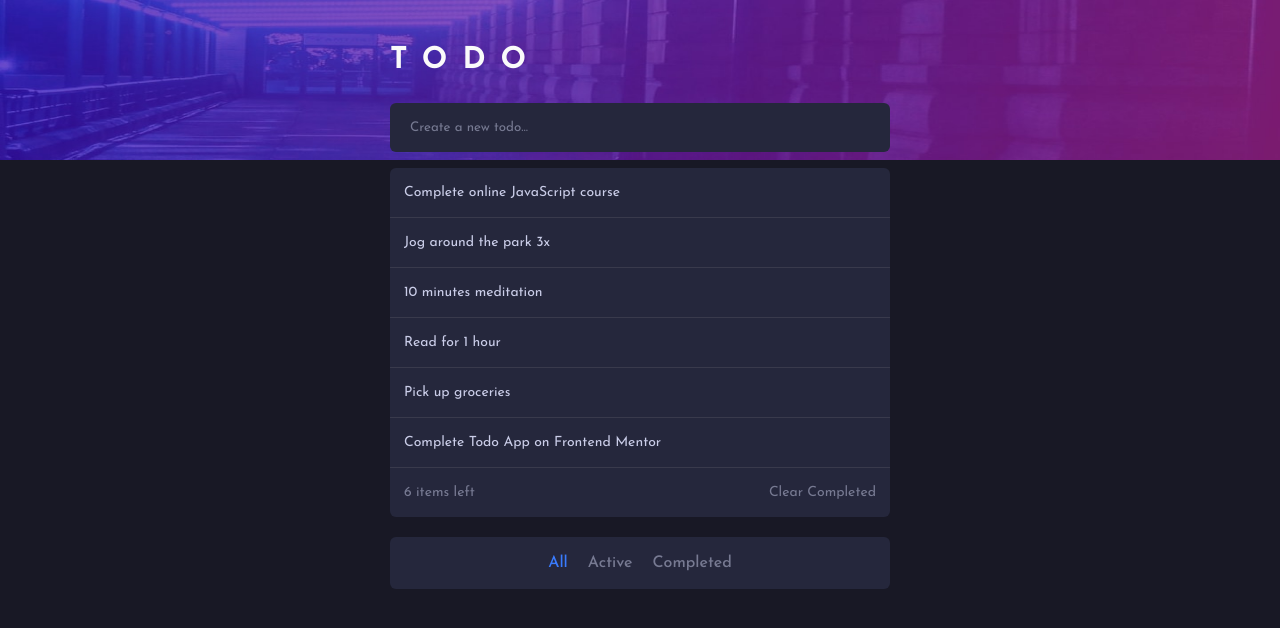
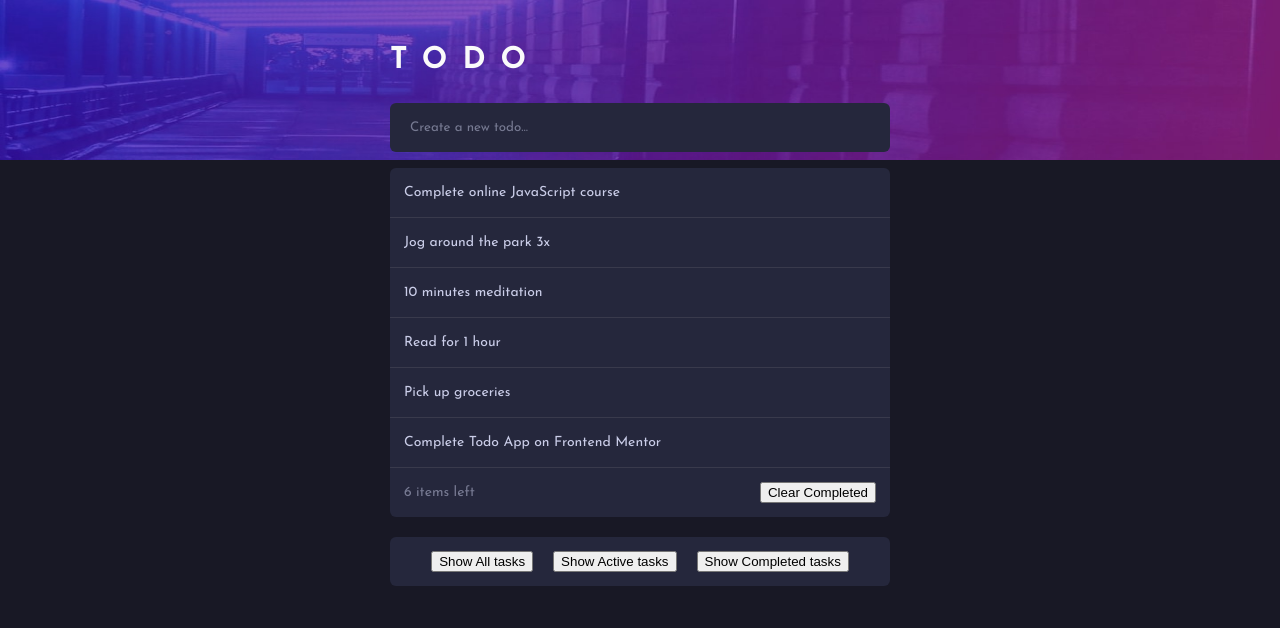
Before and after one commit to Jaylonnet/todo, a React (Vite) app: page / in a window 1280 px wide. Shown: the top 628 px of the page. Built offline with nearby package versions, Linux system fonts and the light colour scheme.

Commit message:
feat: implement task filtering and clearing

```diff
--- a/src/App.jsx
+++ b/src/App.jsx
@@ -1,41 +1,36 @@
-const TASKS = [
-  {
-    id: crypto.randomUUID(),
-    text: "Complete online JavaScript course",
-    completed: false,
-  },
-  {
-    id: crypto.randomUUID(),
-    text: "Jog around the park 3x",
-    completed: false,
-  },
-  {
-    id: crypto.randomUUID(),
-    text: "10 minutes meditation",
-    completed: false,
-  },
-  {
-    id: crypto.randomUUID(),
-    text: "Read for 1 hour",
-    completed: false,
-  },
-  {
-    id: crypto.randomUUID(),
-    text: "Pick up groceries",
-    completed: false,
-  },
-  {
-    id: crypto.randomUUID(),
-    text: "Complete Todo App on Frontend Mentor",
-    completed: false,
-  },
-];
+import { useState } from "react";
+import FilterButton from "./components/FilterButton";
 
-function App() {
-  const tasks = TASKS.map((task) => (
+const FILTER_MAP = {
+  All: () => true,
+  Active: (task) => !task.completed,
+  Completed: (task) => task.completed,
+};
+
+const FILTER_NAMES = Object.keys(FILTER_MAP);
+
+function App({ taskData }) {
+  const [filter, setFilter] = useState("All");
+  const [taskList, setTaskList] = useState([...taskData]);
+
+  const clearCompleted = () => {
+    const remainingTasks = taskList.filter((task) => !task.completed);
+    setTaskList(remainingTasks);
+  };
+
+  const tasks = taskList.filter(FILTER_MAP[filter]).map((task) => (
     <li className="task-item" key={task.id}>
       {task.text}
     </li>
+  ));
+
+  const filterList = FILTER_NAMES.map((name) => (
+    <FilterButton
+      key={name}
+      name={name}
+      isPressed={name === filter}
+      setFilter={setFilter}
+    />
   ));
   return (
     <div className="content">
@@ -50,13 +45,14 @@ function App() {
           <ul className="task-list">{tasks}</ul>
           <div className="task-count">
             <div className="task-count__text">{tasks.length} items left</div>
-            <div className="task-count__clear-completed">Clear Completed</div>
+            <button
+              className="task-count__clear-completed"
+              onClick={() => clearCompleted()}
+            >
+              Clear Completed
+            </button>
           </div>
-          <div className="task-filtering">
-            <span className="all selected-filter">All</span>
-            <span className="active">Active</span>
-            <span className="completed">Completed</span>
-          </div>
+          <div className="task-filtering">{filterList}</div>
         </section>
       </main>
     </div>
--- /dev/null
+++ b/src/components/FilterButton.jsx
@@ -0,0 +1,18 @@
+import React from "react";
+
+const FilterButton = ({ name, isPressed, setFilter }) => {
+  return (
+    <button
+      type="button"
+      className="btn toggle-btn"
+      aria-pressed={isPressed}
+      onClick={() => setFilter(name)}
+    >
+      <span className="visually-hidden">Show </span>
+      <span>{name}</span>
+      <span className="visually-hidden"> tasks</span>
+    </button>
+  );
+};
+
+export default FilterButton;
--- a/src/index.css
+++ b/src/index.css
@@ -96,9 +96,16 @@ ul {
   padding: 1.4rem;
   border-radius: 0.6rem;
   margin-top: 2rem;
+}
+
+.filter {
+  color: hsl(234, 11%, 52%);
   font-weight: 500;
   font-size: 1.6rem;
-  color: hsl(234, 11%, 52%);
+  font-family: "Josefin Sans", Avenir, Helvetica, Arial, sans-serif;
+  background: none;
+  border: none;
+  cursor: pointer;
 }
 
 .selected-filter {
--- a/src/main.jsx
+++ b/src/main.jsx
@@ -3,8 +3,41 @@ import { createRoot } from "react-dom/client";
 import "./index.css";
 import App from "./App.jsx";
 
+let taskData = [
+  {
+    id: crypto.randomUUID(),
+    text: "Complete online JavaScript course",
+    completed: true,
+  },
+  {
+    id: crypto.randomUUID(),
+    text: "Jog around the park 3x",
+    completed: false,
+  },
+  {
+    id: crypto.randomUUID(),
+    text: "10 minutes meditation",
+    completed: false,
+  },
+  {
+    id: crypto.randomUUID(),
+    text: "Read for 1 hour",
+    completed: false,
+  },
+  {
+    id: crypto.randomUUID(),
+    text: "Pick up groceries",
+    completed: false,
+  },
+  {
+    id: crypto.randomUUID(),
+    text: "Complete Todo App on Frontend Mentor",
+    completed: false,
+  },
+];
+
 createRoot(document.getElementById("root")).render(
   <StrictMode>
-    <App />
+    <App taskData={taskData} />
   </StrictMode>
 );
```
